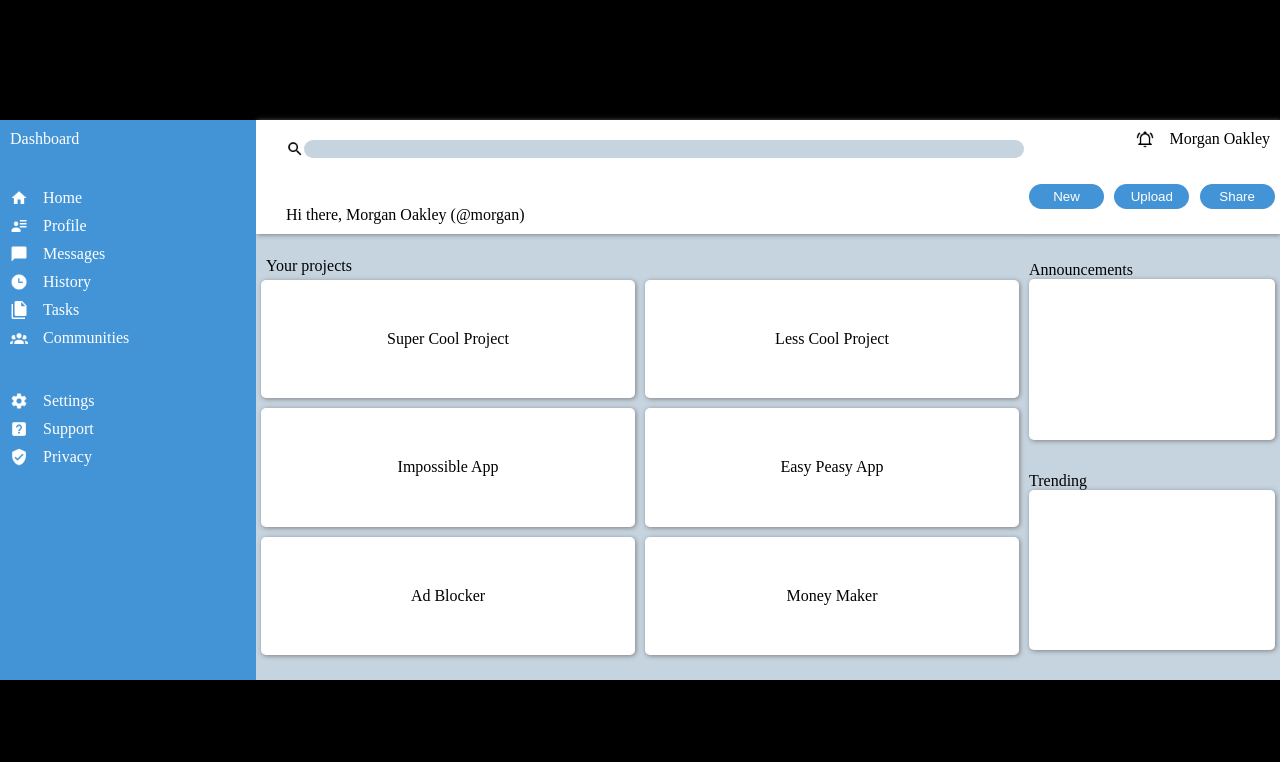
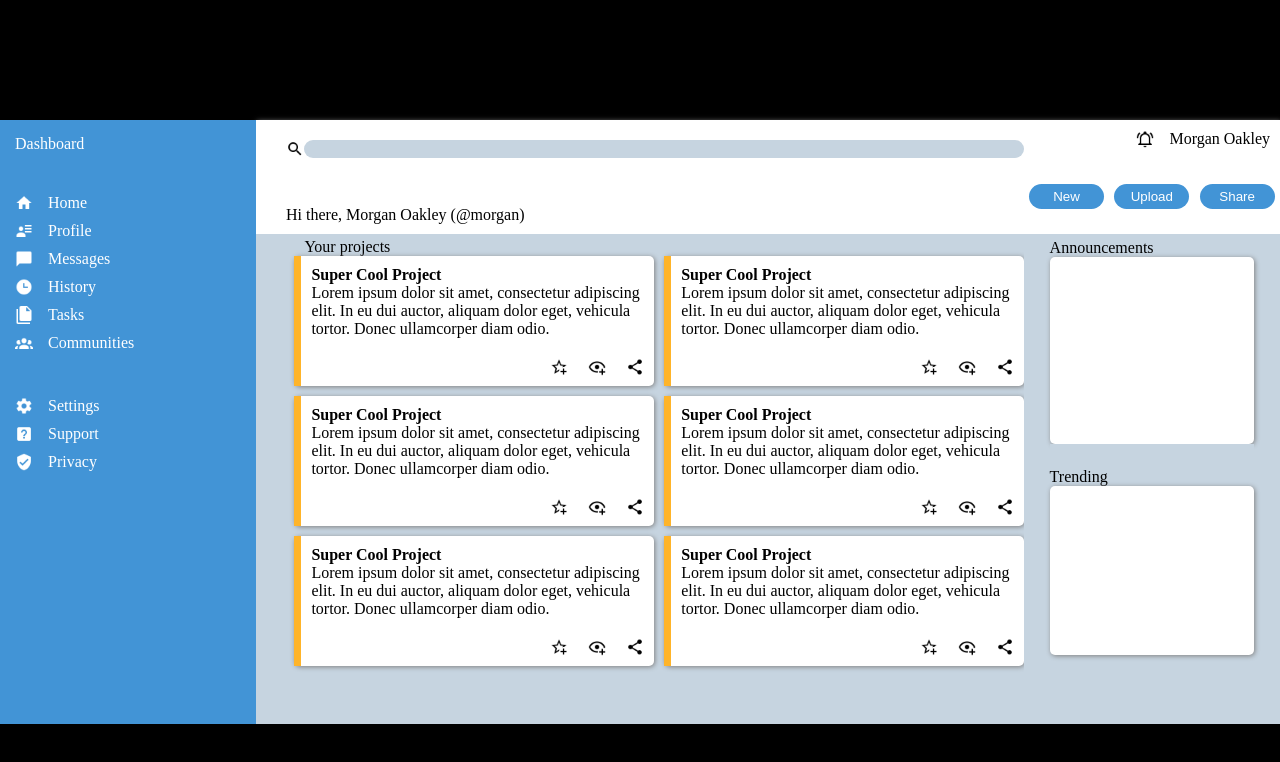
Before and after one commit to Billy-Dins/Dashboard, a plain HTML site: page index.html in a window 1280 px wide. Drawn offline with Linux system fonts and the light colour scheme.

Commit message:
Fixed some project card issues

```diff
--- a/index.html
+++ b/index.html
@@ -29,12 +29,87 @@
         <article id="projects">
             <div id="projects-label">Your projects</div>
             <div id="project-card-container">
-                <div class="project-card">Super Cool Project</div>
-                <div class="project-card">Less Cool Project</div>
-                <div class="project-card">Impossible App</div>
-                <div class="project-card">Easy Peasy App</div>
-                <div class="project-card">Ad Blocker</div>
-                <div class="project-card">Money Maker</div>
+                <div class="project-card">
+                    <div class="project-highlight"></div>
+                    <div class="project-content">
+                        <p><strong>Super Cool Project</strong></p>
+                        <p>Lorem ipsum dolor sit amet, consectetur adipiscing elit.
+                            In eu dui auctor, aliquam dolor eget, vehicula tortor.
+                            Donec ullamcorper diam odio.</p>
+                    </div>
+                    <div class="project-social">
+                        <img src="/Icons/star-plus-outline.png" alt="star-plus-outline">
+                        <img src="/Icons/eye-plus-outline.png" alt="eye-plus-outline">
+                        <img src="/Icons/share-variant.png" alt="share-variant">
+                    </div>
+                </div>
+                <div class="project-card">
+                    <div class="project-highlight"></div>
+                    <div class="project-content">
+                        <p><strong>Super Cool Project</strong></p>
+                        <p>Lorem ipsum dolor sit amet, consectetur adipiscing elit.
+                            In eu dui auctor, aliquam dolor eget, vehicula tortor.
+                            Donec ullamcorper diam odio.</p>
+                    </div>
+                    <div class="project-social">
+                        <img src="/Icons/star-plus-outline.png" alt="star-plus-outline">
+                        <img src="/Icons/eye-plus-outline.png" alt="eye-plus-outline">
+                        <img src="/Icons/share-variant.png" alt="share-variant">
+                    </div>
+                </div>
+                <div class="project-card">
+                    <div class="project-highlight"></div>
+                    <div class="project-content">
+                        <p><strong>Super Cool Project</strong></p>
+                        <p>Lorem ipsum dolor sit amet, consectetur adipiscing elit.
+                            In eu dui auctor, aliquam dolor eget, vehicula tortor.
+                            Donec ullamcorper diam odio.</p>
+                    </div>
+                    <div class="project-social">
+                        <img src="/Icons/star-plus-outline.png" alt="star-plus-outline">
+                        <img src="/Icons/eye-plus-outline.png" alt="eye-plus-outline">
+                        <img src="/Icons/share-variant.png" alt="share-variant">
+                    </div>
+                </div>
+                <div class="project-card">
+                    <div class="project-highlight"></div>
+                    <div class="project-content">                        <p><strong>Super Cool Project</strong></p>
+                        <p>Lorem ipsum dolor sit amet, consectetur adipiscing elit.
+                            In eu dui auctor, aliquam dolor eget, vehicula tortor.
+                            Donec ullamcorper diam odio.</p>
+                        </div>
+                    <div class="project-social">
+                        <img src="/Icons/star-plus-outline.png" alt="star-plus-outline">
+                        <img src="/Icons/eye-plus-outline.png" alt="eye-plus-outline">
+                        <img src="/Icons/share-variant.png" alt="share-variant">
+                    </div>
+                </div>
+                <div class="project-card">
+                    <div class="project-highlight"></div>
+                    <div class="project-content">
+                        <p><strong>Super Cool Project</strong></p>
+                        <p>Lorem ipsum dolor sit amet, consectetur adipiscing elit.
+                            In eu dui auctor, aliquam dolor eget, vehicula tortor.
+                            Donec ullamcorper diam odio.</p>
+                    </div>
+                    <div class="project-social">
+                        <img src="/Icons/star-plus-outline.png" alt="star-plus-outline">
+                        <img src="/Icons/eye-plus-outline.png" alt="eye-plus-outline">
+                        <img src="/Icons/share-variant.png" alt="share-variant">
+                    </div>
+                </div>
+                <div class="project-card">
+                    <div class="project-highlight"></div>
+                    <div class="project-content">                        <p><strong>Super Cool Project</strong></p>
+                        <p>Lorem ipsum dolor sit amet, consectetur adipiscing elit.
+                            In eu dui auctor, aliquam dolor eget, vehicula tortor.
+                            Donec ullamcorper diam odio.</p></div>
+                    <div class="project-social">
+                        <img src="/Icons/star-plus-outline.png" alt="star-plus-outline">
+                        <img src="/Icons/eye-plus-outline.png" alt="eye-plus-outline">
+                        <img src="/Icons/share-variant.png" alt="share-variant">
+                    </div>
+                </div>
             </div>
         </article>
         <div id="sidebar">
--- a/style.css
+++ b/style.css
@@ -12,7 +12,7 @@ body {
     background-color: rgb(198, 212, 224);
     display: grid;
     grid-template-columns: 1fr 3fr 1fr;
-    grid-template-rows: .5fr 4fr;
+    grid-template-rows: .5fr 3fr;
     min-width: 500px;
     width: 100vw;
     height: 70vh;
@@ -74,6 +74,7 @@ a {
     background-color: rgb(198, 212, 224);
     border-radius: 10px;
     width: 100%;
+    text-indent: 7px;
     border: none;
 }
 #profile {
@@ -111,15 +112,18 @@ button {
 }
 #nav {
     color: white;
-    padding: 10px;
+    padding: 15px 0px 0px 15px;
     background-color: rgb(66, 148, 214);
     grid-column: 1 / 2;
-    grid-row: 1 / 4;
+    grid-row: 1 / 3;
 }
 #projects {
+    background-color: rgb(198, 212, 224);
     display: grid;
-    grid-template-rows: 1fr 10fr;
-    min-height: ;
+    padding: 0 0 5% 5%;
+    grid-row: 2 / 3;
+    grid-column: 2 / 3;
+    grid-template-rows: .5fr 10fr;
 }
 #projects-label {
     display: flex;
@@ -128,39 +132,62 @@ button {
     padding-left: 10px;
 }
 #project-card-container {
-    background-color: rgb(198, 212, 224);
     display: grid;
     grid-row: 2 / 3;
-    margin: 5px;
     padding-bottom: 20px;
     gap: 10px;
     grid-template-columns: 1fr 1fr;
+    grid-template-rows: repeat(3, 1fr);
 }
 .project-card {
     background-color: white;
     display: grid;
     align-items: center;
     justify-content: center;
-    min-width: 150px;
-    height: 100%;
     border-radius: 5px;
     box-shadow: 1px 1px 5px gray;
+    grid-template-columns: 7px 1fr;
+    grid-template-rows: 1fr .2fr;
+}
+.project-highlight {
+    grid-row: 1 / 3;
+    height: 100%;
+    background-color: rgb(255, 180, 41);
+}
+.project-content {
+    padding: 10px;
+    display: flex;
+    flex-direction: column;
+    justify-content: center;
+}
+.project-content p {
+    font-size: 1rem;
+    margin: 0;
+}
+.project-social {
+    display: flex;
+    justify-content: flex-end;
+    align-items: center;
+    height: 100%;
+    width: 100%;
+}
+.project-social > img {
+    margin: 10px;
+    width: 18px;
+    height: 18px;
 }
 #sidebar{
     background-color: rgb(198, 212, 224);
     display: grid;
     grid-column: 3 / 4;
     grid-row: 2 / 3;
-    gap: 10px;
-    margin: 5px;
-    padding-bottom: 25px;
     grid-template-rows: 1fr 1fr;
+    padding: 0px 10% 27% 10%;
 }
 #announcements {
-    background-color: rgb(198, 212, 224);;
     display: grid;
     grid-row: 1 / 2;
-    grid-template-rows: 1fr 4fr;
+    grid-template-rows: .5fr 4fr;
 }
 #announcements-label{
     display: flex;
@@ -171,7 +198,6 @@ button {
     background-color: white;
     border-radius: 5px;
     box-shadow: 1px 1px 5px grey;
-    min-width: 75px;
 }
 
 #trending {
```
Also changed, not shown: Icons/eye-plus-outline.png (added), Icons/share-variant.png (added), Icons/star-plus-outline.png (added).
